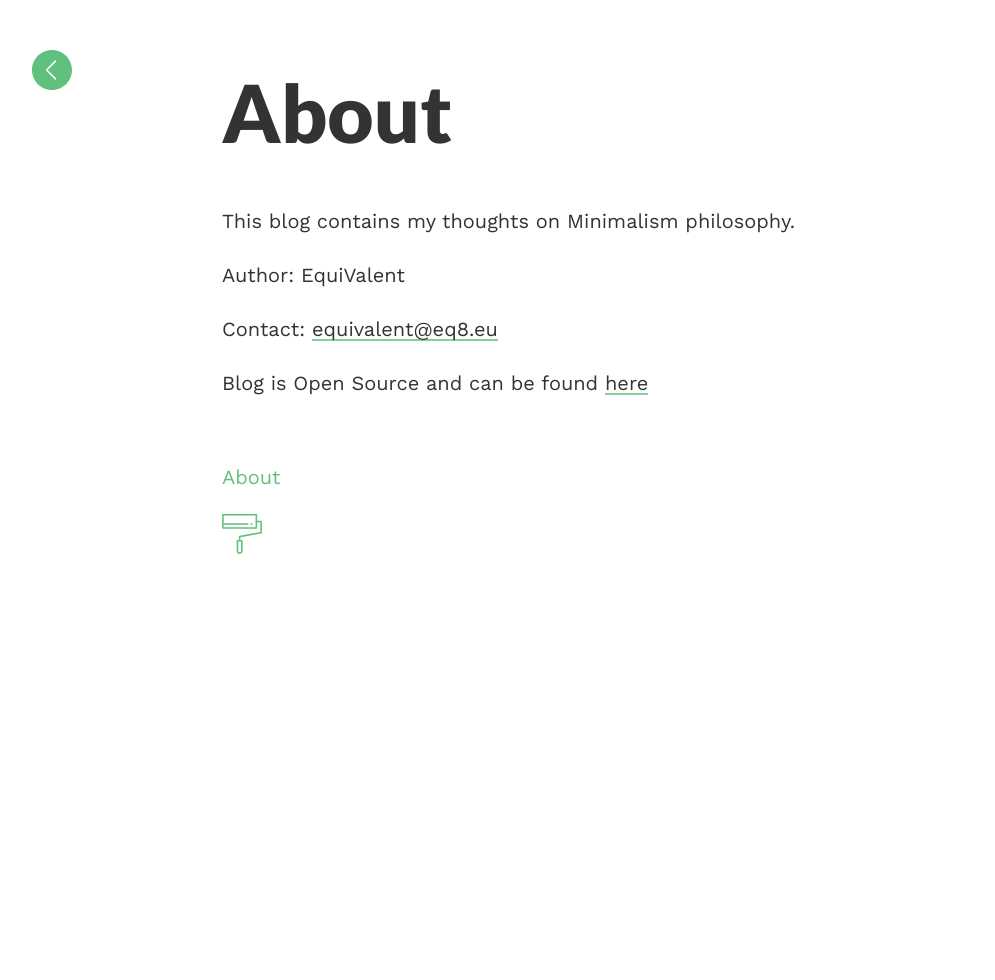
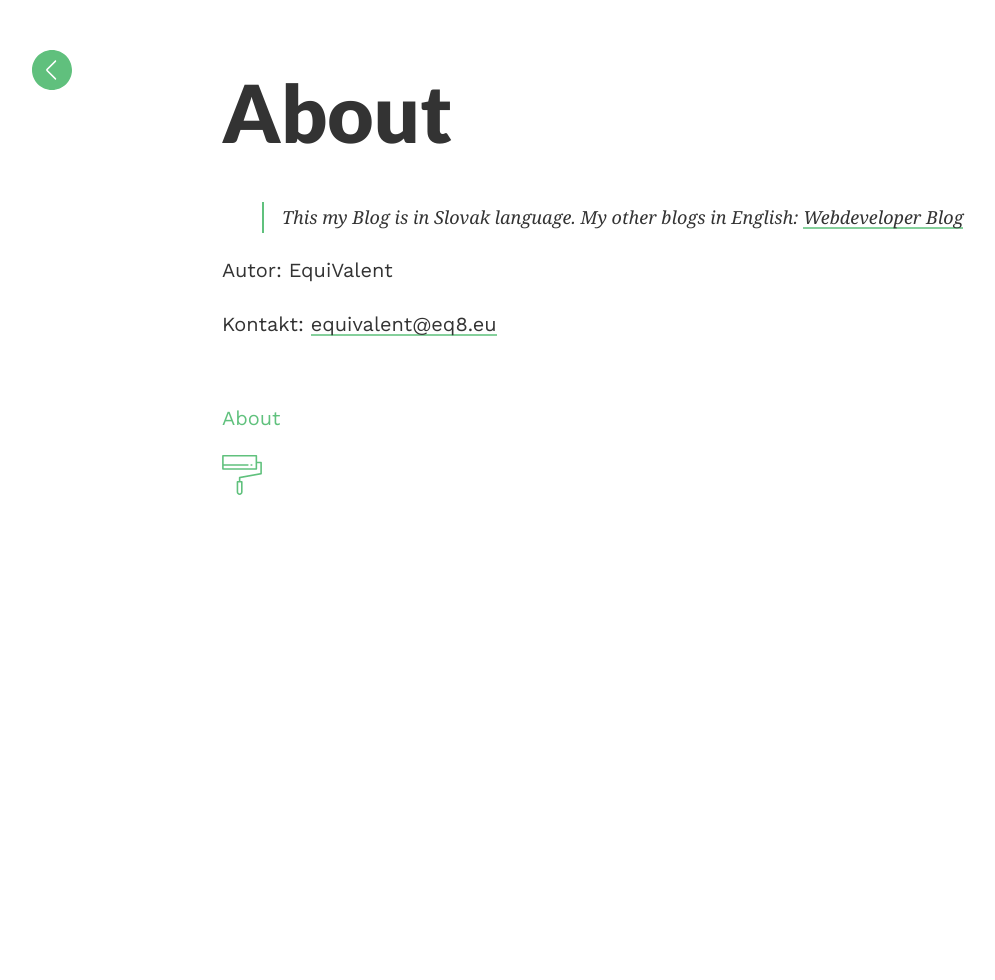
Before and after one commit to equivalent-philosophy/slova, a Jekyll site: the page built from about.md, in a window 1280 px wide. Shown: the whole page, without its empty margins (18-1013 px from the left). Built offline with Jekyll 4.4.1, drawn with Linux system fonts in a browser that asks for light colours.

Commit message:
change names

```diff
--- a/Gemfile
+++ b/Gemfile
@@ -1,4 +1,4 @@
 source 'https://rubygems.org'
 gem 'jekyll'
 gem 'jekyll-seo-tag'
-gem 'jekyll-paginate'
+# gem 'jekyll-paginate'
--- a/_config.yml
+++ b/_config.yml
@@ -1,6 +1,6 @@
-### EquiValent - Minimalism
+### EquiValent - Slovak Blog
 
-title: Minimalism
+title: Slovensky Blog
 #baseurl:
 email: equivalent@eq8.eu
 
--- a/about.md
+++ b/about.md
@@ -6,10 +6,8 @@ published: true
 ---
 
 
-This blog contains my thoughts on Minimalism philosophy.
+> This my Blog is in Slovak language. My other blogs in English: [Webdeveloper Blog](https://blog.eq8.eu)
 
-Author: EquiValent
+Autor: EquiValent
 
-Contact: <a href="mailto:{{site.email}}">{{site.email}}</a>
-
-Blog is Open Source and can be found [here](https://github.com/equivalent-philosophy/minimalism/tree/master/_posts)
+Kontakt: <a href="mailto:{{site.email}}">{{site.email}}</a>
```
Also changed, not shown: Gemfile.lock.
